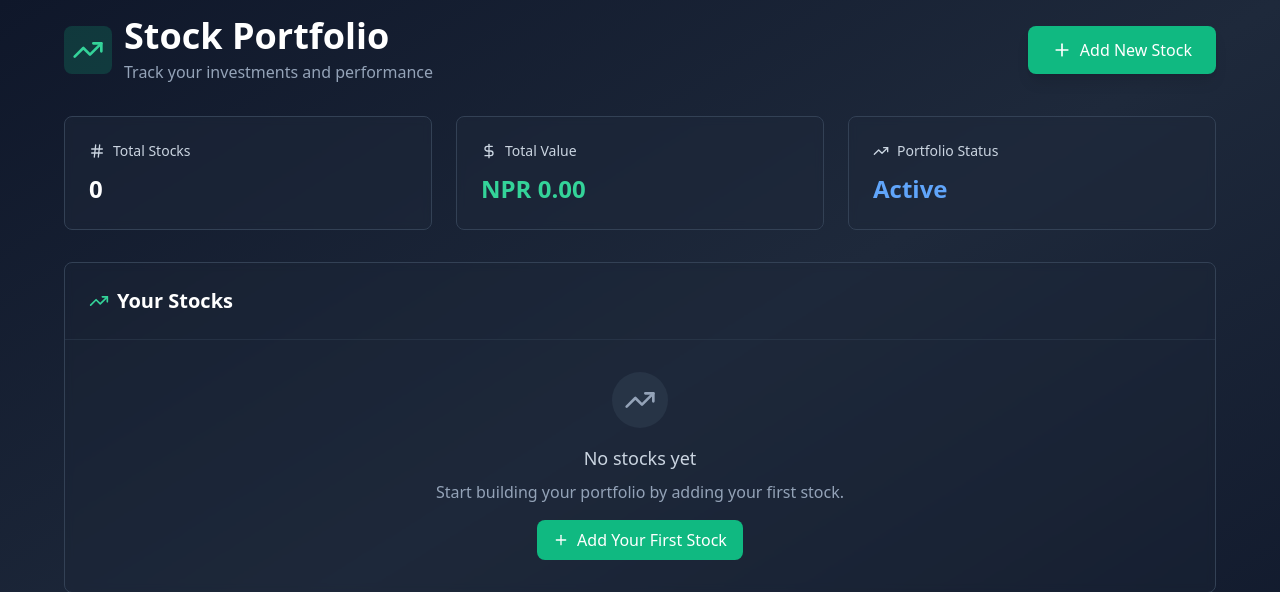
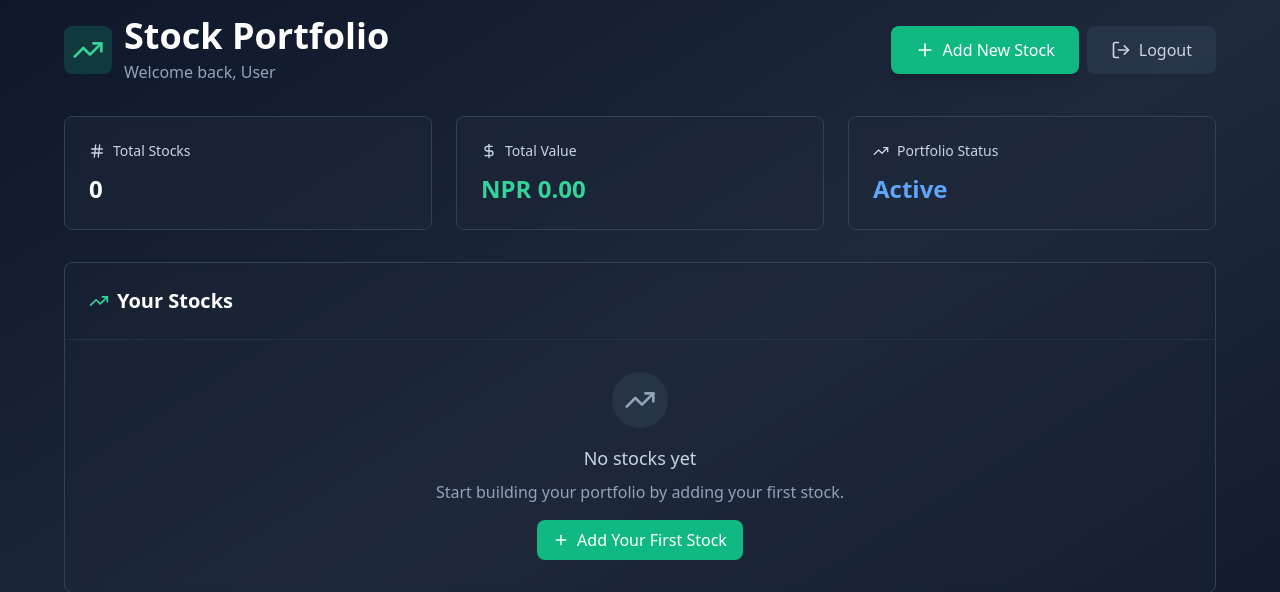
Before and after one commit to bangsikishan/stock-tracker, a Flask app: page / in a window 1280 px wide. Shown: the top 592 px of the page. Run offline with Flask 3, Linux system fonts and the light colour scheme; data that the repository does not hold is empty; some libraries are stand-ins or nearby versions.

Commit message:
Added username display and logout button

```diff
--- a/templates/index.html
+++ b/templates/index.html
@@ -45,13 +45,21 @@
                     </div>
                     <div>
                         <h1 class="text-2xl sm:text-4xl font-bold text-white">Stock Portfolio</h1>
-                        <p class="text-slate-400 mt-1 text-sm sm:text-base">Track your investments and performance</p>
+                        <p class="text-slate-400 mt-1 text-sm sm:text-base">Welcome back, {{ username or 'User' }}</p>
                     </div>
                 </div>
-                <a href="{{ url_for('add') }}" class="w-full sm:w-auto bg-emerald-500 hover:bg-emerald-600 text-white font-medium px-4 sm:px-6 py-3 rounded-lg transition-all duration-200 shadow-lg hover:shadow-emerald-500/25 flex items-center justify-center gap-2 text-sm sm:text-base">
-                    <i data-lucide="plus" class="w-4 h-4 sm:w-5 sm:h-5"></i>
-                    Add New Stock
-                </a>
+                <div class="flex flex-col sm:flex-row gap-2 w-full sm:w-auto">
+                    <a href="{{ url_for('add') }}" class="w-full sm:w-auto bg-emerald-500 hover:bg-emerald-600 text-white font-medium px-4 sm:px-6 py-3 rounded-lg transition-all duration-200 shadow-lg hover:shadow-emerald-500/25 flex items-center justify-center gap-2 text-sm sm:text-base">
+                        <i data-lucide="plus" class="w-4 h-4 sm:w-5 sm:h-5"></i>
+                        Add New Stock
+                    </a>
+                    <form id="logoutForm" action="{{ url_for('logout') }}" method="POST" class="inline">
+                        <button type="submit" class="w-full sm:w-auto bg-slate-700/50 hover:bg-slate-600/50 text-slate-300 hover:text-white font-medium px-4 sm:px-6 py-3 rounded-lg transition-all duration-200 flex items-center justify-center gap-2 text-sm sm:text-base">
+                            <i data-lucide="log-out" class="w-4 h-4 sm:w-5 sm:h-5"></i>
+                            Logout
+                        </button>
+                    </form>
+                </div>
             </div>
         </header>
 
```
